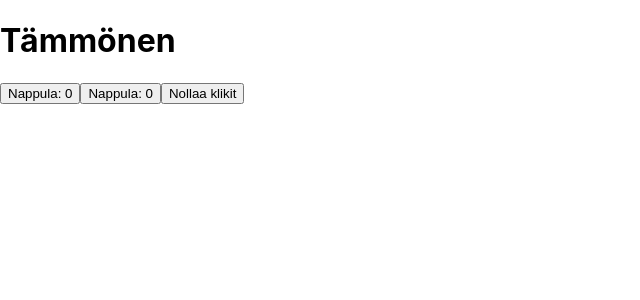
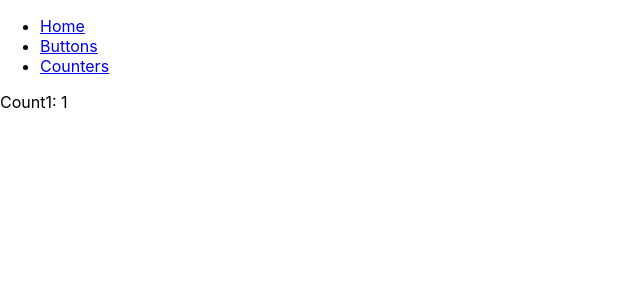
Before and after one commit to tjmlehtinen/kodarit_react_spring_2023, a React (Create React App) app: page /counters in a window 1280 px wide. Shown: the top 300 px of the page, without its empty margins (0-640 px from the left). Built offline with nearby package versions, Linux system fonts and the light colour scheme.

Commit message:
joku counteri

```diff
--- a/src/App.js
+++ b/src/App.js
@@ -4,13 +4,19 @@ import { BrowserRouter, Routes, Route } from "react-router-dom";
 import { Message } from "./pages/Message";
 import { Buttons } from "./pages/Buttons";
 import { Router } from "./pages/Router";
+import { Counters } from "./pages/Counters";
 
 function App() {
   return (
-    <div>
-      <Message />
-      <Buttons />
-    </div>
+    <BrowserRouter>
+      <Routes>
+        <Route path="/" element={<Router />} >
+          <Route index element={<Message />} />
+          <Route path="buttons" element={<Buttons />} />
+          <Route path="counters" element={<Counters />} />
+        </Route>
+      </Routes>
+    </BrowserRouter>
   );
 }
 
--- /dev/null
+++ b/src/pages/Counters.jsx
@@ -0,0 +1,12 @@
+import React from "react";
+import { useEffect, useState } from "react";
+
+export const Counters = () => {
+    const [count1, setCount1] = useState(0);
+    useEffect(function() {setCount1(count1 + 1)}, []);
+    return (
+        <div>
+            <p>Count1: {count1}</p>
+        </div>
+    );
+}
--- a/src/pages/Router.jsx
+++ b/src/pages/Router.jsx
@@ -12,6 +12,9 @@ export const Router = () => {
                     <li>
                         <Link to="/buttons">Buttons</Link>
                     </li>
+                    <li>
+                        <Link to="/counters">Counters</Link>
+                    </li>
                 </ul>
             </div>
             <Outlet />
```
